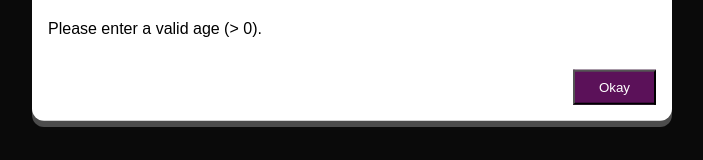
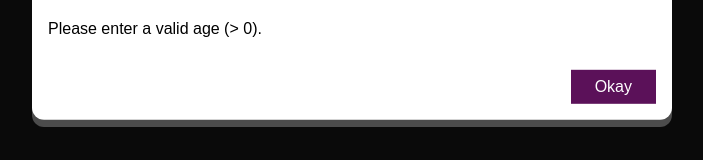
Before and after one commit to ali-mashayekhi/react-course-simple-add-user, a React (Create React App) app: page / in a window 1280 px wide. Both pictures are taken after typing "Sample", "Sample" into the empty fields and a click on the button "Add User". Shown: the part 249-409 px from the top of the page, without its empty margins (288-991 px from the left). Built offline with nearby package versions, Linux system fonts and the light colour scheme.

Commit message:
UI component button added

```diff
--- a/src/components/InputForm/InputForm.module.css
+++ b/src/components/InputForm/InputForm.module.css
@@ -23,11 +23,5 @@
 }
 
 .user-input button {
-  font-size: 1rem;
-  cursor: pointer;
-  color: #fff;
-  background-color: #5b1159;
-  padding: 0.5rem 1.5rem;
   align-self: flex-start;
-  border: none;
 }
--- a/src/components/InputForm/InputFrom.js
+++ b/src/components/InputForm/InputFrom.js
@@ -1,5 +1,6 @@
 import { useState } from "react";
 import styles from "./InputForm.module.css";
+import Button from "../UI/Button";
 
 function InputForm(props) {
   const [enteredUsername, setEnteredUsername] = useState("");
@@ -55,7 +56,7 @@ function InputForm(props) {
         value={enteredAge}
         onChange={ageChangeHandler}
       />
-      <button>Add User</button>
+      <Button>Add User</Button>
     </form>
   );
 }
--- a/src/components/Modal/Modal.js
+++ b/src/components/Modal/Modal.js
@@ -1,4 +1,5 @@
 import styles from "./Modal.module.css";
+import Button from "../UI/Button";
 
 function Modal(props) {
   return (
@@ -8,9 +9,7 @@ function Modal(props) {
       <h2 className={styles["modal__header"]}>Invalid Input</h2>
       <div className={styles["modal__body"]}>
         <div className={styles["modal__message"]}>{props.errorMessage}</div>
-        <button className={styles["modal__btn"]} onClick={props.onCloseClick}>
-          Okay
-        </button>
+        <Button onClick={props.onCloseClick}>Okay</Button>
       </div>
     </div>
   );
--- a/src/components/Modal/Modal.module.css
+++ b/src/components/Modal/Modal.module.css
@@ -33,12 +33,8 @@
 
 /* .modal__message {
 } */
-.modal__btn {
+.modal__body button {
   align-self: flex-end;
-  padding: 0.5rem 1.5rem;
-  color: #fff;
-  background-color: #5b1159;
-  cursor: pointer;
   /* font-weight: bold; */
 }
 
--- a/src/components/Overlay/Overlay.js
+++ b/src/components/Overlay/Overlay.js
@@ -8,7 +8,7 @@ function Overlay(props) {
         props.isHidden && styles["hide-overlay"]
       }`}
     >
-      {props.child}
+      {props.children}
     </div>
   );
 }
--- /dev/null
+++ b/src/components/UI/Button.js
@@ -0,0 +1,11 @@
+import styles from "./Button.module.css";
+
+function Button(props) {
+  return (
+    <button className={styles.btn} onClick={props.onClick}>
+      {props.children}
+    </button>
+  );
+}
+
+export default Button;
--- /dev/null
+++ b/src/components/UI/Button.module.css
@@ -0,0 +1,11 @@
+.btn {
+  font-size: 1rem;
+  align-self: flex-end;
+  padding: 0.5rem 1.5rem;
+  color: #fff;
+  background-color: #5b1159;
+  cursor: pointer;
+  border: none;
+
+  /* font-weight: bold; */
+}
```
